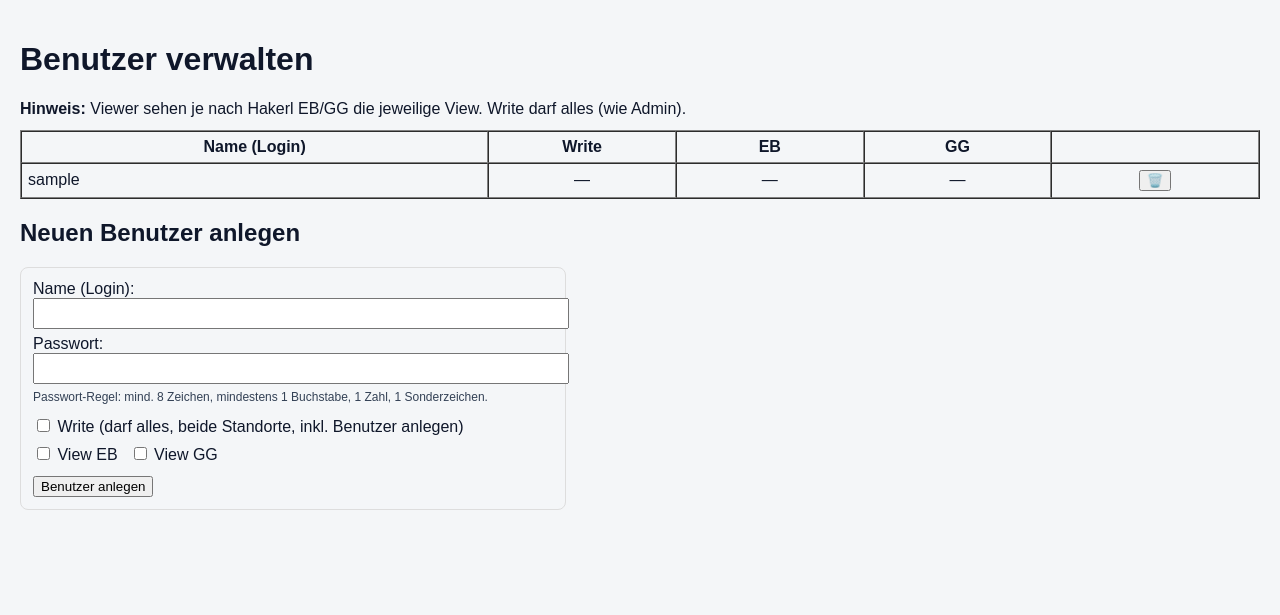
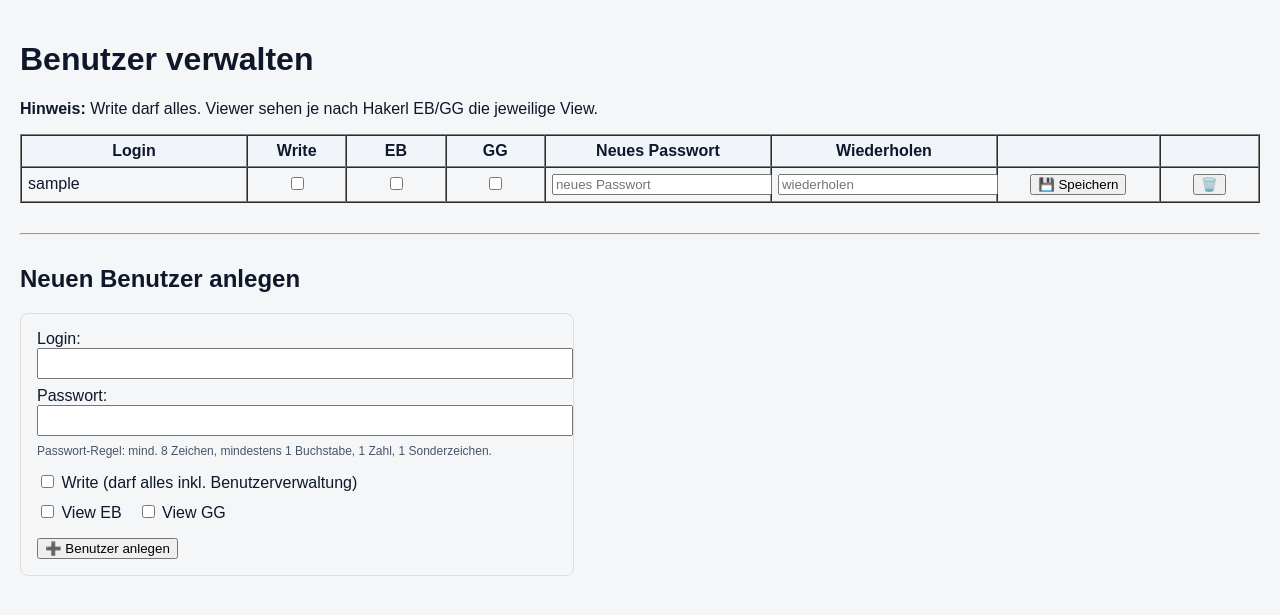
Before and after one commit to zankldach/zankl-plan, a FastAPI app: template templates/settings_users.html in a window 1280 px wide. Shown: the part 50-665 px from the top of the page. Run offline with FastAPI, Linux system fonts and the light colour scheme; the template is opened without the code that fills it: most values are stand-ins (such as "Sample title", 1, 10 or a date in 2020).

Commit message:
Update settings_users.html

```diff
--- a/templates/settings_users.html
+++ b/templates/settings_users.html
@@ -4,29 +4,61 @@
 {% block content %}
 <h1>Benutzer verwalten</h1>
 
-<p style="margin-bottom:12px;">
-  <b>Hinweis:</b> Viewer sehen je nach Hakerl EB/GG die jeweilige View. Write darf alles (wie Admin).
+<p style="margin-bottom:16px;">
+  <b>Hinweis:</b> Write darf alles. Viewer sehen je nach Hakerl EB/GG die jeweilige View.
 </p>
 
-<table class="table" border="1" cellspacing="0" cellpadding="6" style="width:100%; margin-bottom:16px;">
-  <thead>
+<table border="1" cellspacing="0" cellpadding="6" style="width:100%; margin-bottom:24px;">
+  <thead style="background:#f1f5f9;">
     <tr>
-      <th style="width:220px;">Name (Login)</th>
+      <th style="width:200px;">Login</th>
       <th style="width:80px;">Write</th>
       <th style="width:80px;">EB</th>
       <th style="width:80px;">GG</th>
-      <th style="width:90px;"></th>
+      <th style="width:200px;">Neues Passwort</th>
+      <th style="width:200px;">Wiederholen</th>
+      <th style="width:140px;"></th>
+      <th style="width:80px;"></th>
     </tr>
   </thead>
   <tbody>
     {% for u in users %}
     <tr>
-      <td>{{ u.username }}</td>
-      <td style="text-align:center;">{{ "✅" if u.is_write else "—" }}</td>
-      <td style="text-align:center;">{{ "✅" if u.can_view_eb else "—" }}</td>
-      <td style="text-align:center;">{{ "✅" if u.can_view_gg else "—" }}</td>
+      <form method="post" action="/settings/users/update">
+        <td>
+          {{ u.username }}
+          <input type="hidden" name="user_id" value="{{ u.id }}">
+        </td>
+
+        <td style="text-align:center;">
+          <input type="checkbox" name="is_write" value="1" {% if u.is_write %}checked{% endif %}>
+        </td>
+
+        <td style="text-align:center;">
+          <input type="checkbox" name="can_view_eb" value="1" {% if u.can_view_eb %}checked{% endif %}>
+        </td>
+
+        <td style="text-align:center;">
+          <input type="checkbox" name="can_view_gg" value="1" {% if u.can_view_gg %}checked{% endif %}>
+        </td>
+
+        <td>
+          <input type="password" name="new_password" placeholder="neues Passwort" style="width:100%;">
+        </td>
+
+        <td>
+          <input type="password" name="new_password2" placeholder="wiederholen" style="width:100%;">
+        </td>
+
+        <td style="text-align:center;">
+          <button type="submit">💾 Speichern</button>
+        </td>
+      </form>
+
       <td style="text-align:center;">
-        <form method="post" action="/settings/users/delete" onsubmit="return confirm('Benutzer wirklich löschen?');" style="display:inline;">
+        <form method="post"
+              action="/settings/users/delete"
+              onsubmit="return confirm('Benutzer wirklich löschen?');">
           <input type="hidden" name="user_id" value="{{ u.id }}">
           <button type="submit">🗑️</button>
         </form>
@@ -36,34 +68,39 @@
   </tbody>
 </table>
 
+<hr style="margin:30px 0;">
+
 <h2>Neuen Benutzer anlegen</h2>
 
-<form method="post" action="/settings/users/create" style="border:1px solid #ddd; padding:12px; border-radius:8px; max-width:520px;">
-  <label style="display:block; margin-bottom:6px;">
-    Name (Login):
+<form method="post"
+      action="/settings/users/create"
+      style="border:1px solid #ddd; padding:16px; border-radius:8px; max-width:520px;">
+
+  <label style="display:block; margin-bottom:8px;">
+    Login:
     <input type="text" name="username" required style="width:100%; padding:6px;">
   </label>
 
-  <label style="display:block; margin-bottom:6px;">
+  <label style="display:block; margin-bottom:8px;">
     Passwort:
     <input type="password" name="password" required style="width:100%; padding:6px;">
   </label>
 
-  <div style="font-size:12px; color:#334155; margin:6px 0 12px;">
+  <div style="font-size:12px; color:#475569; margin-bottom:14px;">
     Passwort-Regel: mind. 8 Zeichen, mindestens 1 Buchstabe, 1 Zahl, 1 Sonderzeichen.
   </div>
 
-  <label style="display:block; margin-bottom:8px;">
+  <label style="display:block; margin-bottom:10px;">
     <input type="checkbox" name="is_write" value="1">
-    Write (darf alles, beide Standorte, inkl. Benutzer anlegen)
+    Write (darf alles inkl. Benutzerverwaltung)
   </label>
 
-  <div style="display:flex; gap:12px; margin-bottom:12px;">
+  <div style="display:flex; gap:16px; margin-bottom:16px;">
     <label><input type="checkbox" name="can_view_eb" value="1"> View EB</label>
     <label><input type="checkbox" name="can_view_gg" value="1"> View GG</label>
   </div>
 
-  <button type="submit">Benutzer anlegen</button>
+  <button type="submit">➕ Benutzer anlegen</button>
 </form>
 
 {% endblock %}
```
